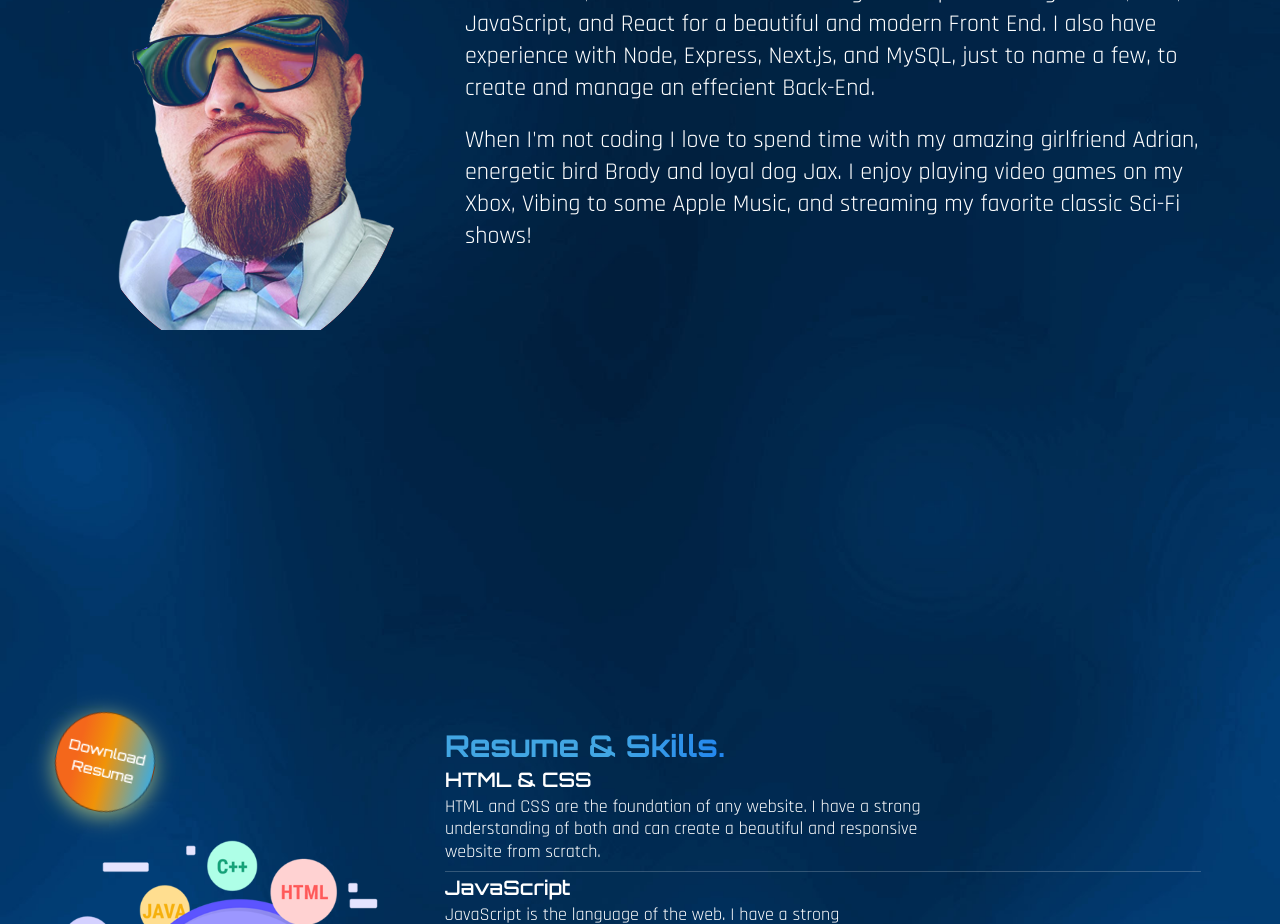
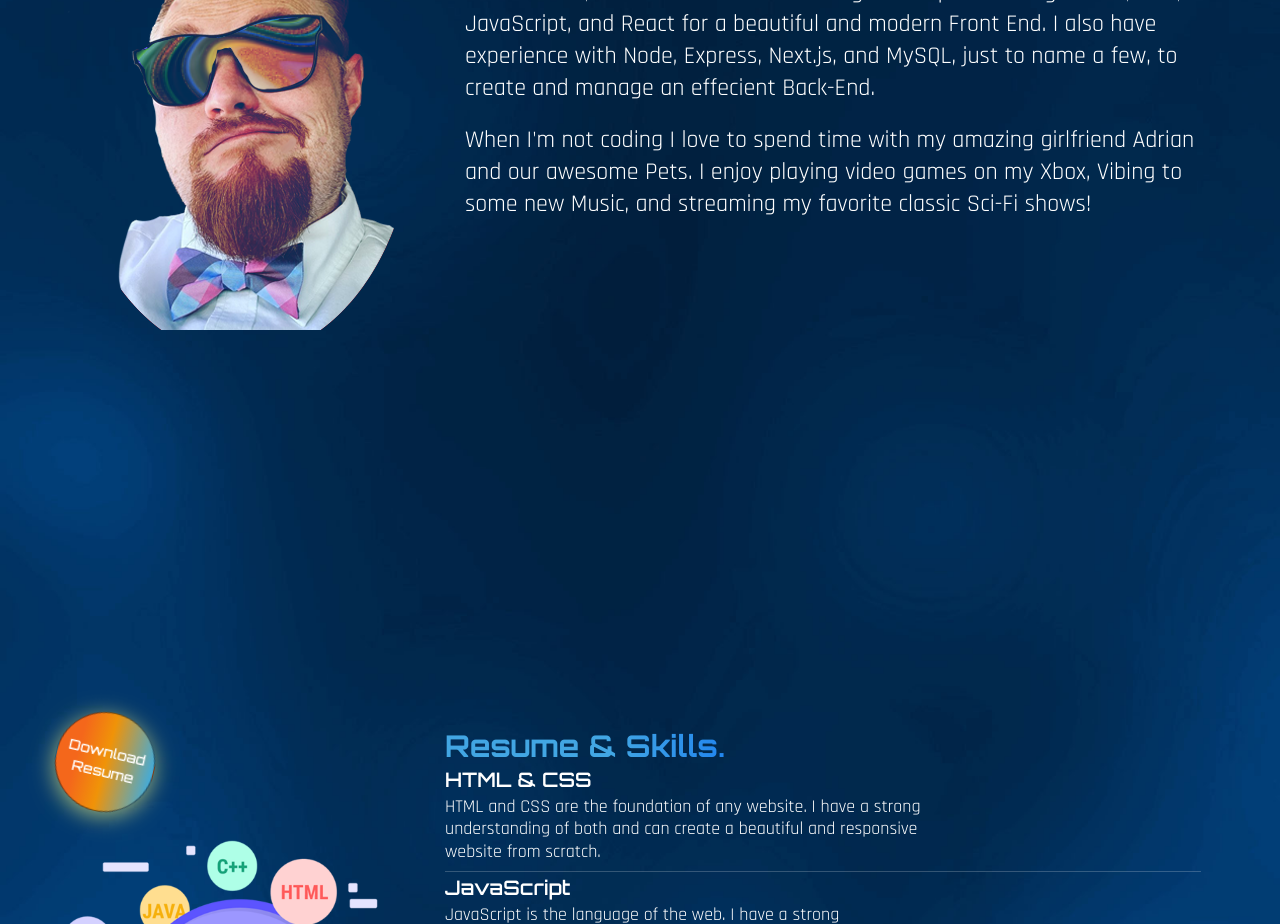
Before and after one commit to 8BitGinger/fanntasticPortfolio, a React (Create React App) app: page / in a window 1280 px wide. Shown: the part 920-1844 px from the top of the page. Built offline with nearby package versions, Linux system fonts and the light colour scheme; a web font is replaced by a local one.

Commit message:
update test

```diff
--- a/src/components/About.jsx
+++ b/src/components/About.jsx
@@ -34,9 +34,9 @@ const About = () => {
             </p>
             <p className="m-5 lg:text-2xl">
               When I'm not coding I love to spend time with my amazing
-              girlfriend Adrian, energetic bird Brody and loyal dog Jax. I enjoy
-              playing video games on my Xbox, Vibing to some Apple Music, and
-              streaming my favorite classic Sci-Fi shows!
+              girlfriend Adrian and our awesome Pets. I enjoy playing video
+              games on my Xbox, Vibing to some new Music, and streaming my
+              favorite classic Sci-Fi shows!
             </p>
           </div>
         </div>
--- a/src/components/Contact.jsx
+++ b/src/components/Contact.jsx
@@ -1,6 +1,4 @@
 import { React, useRef } from 'react';
-
-import ConfettiExplosion from 'react-confetti-explosion';
 
 import { motion } from 'framer-motion';
 
```
